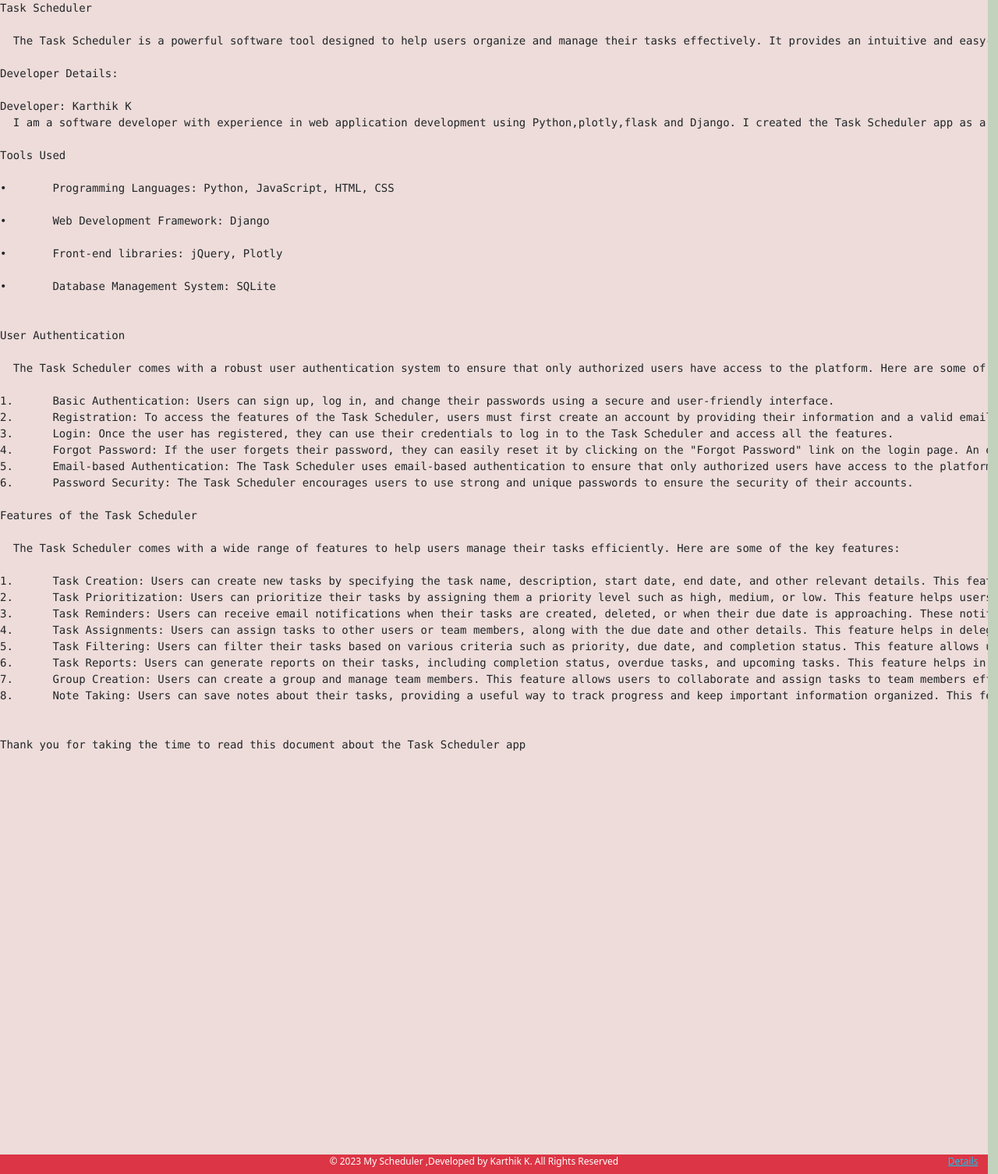
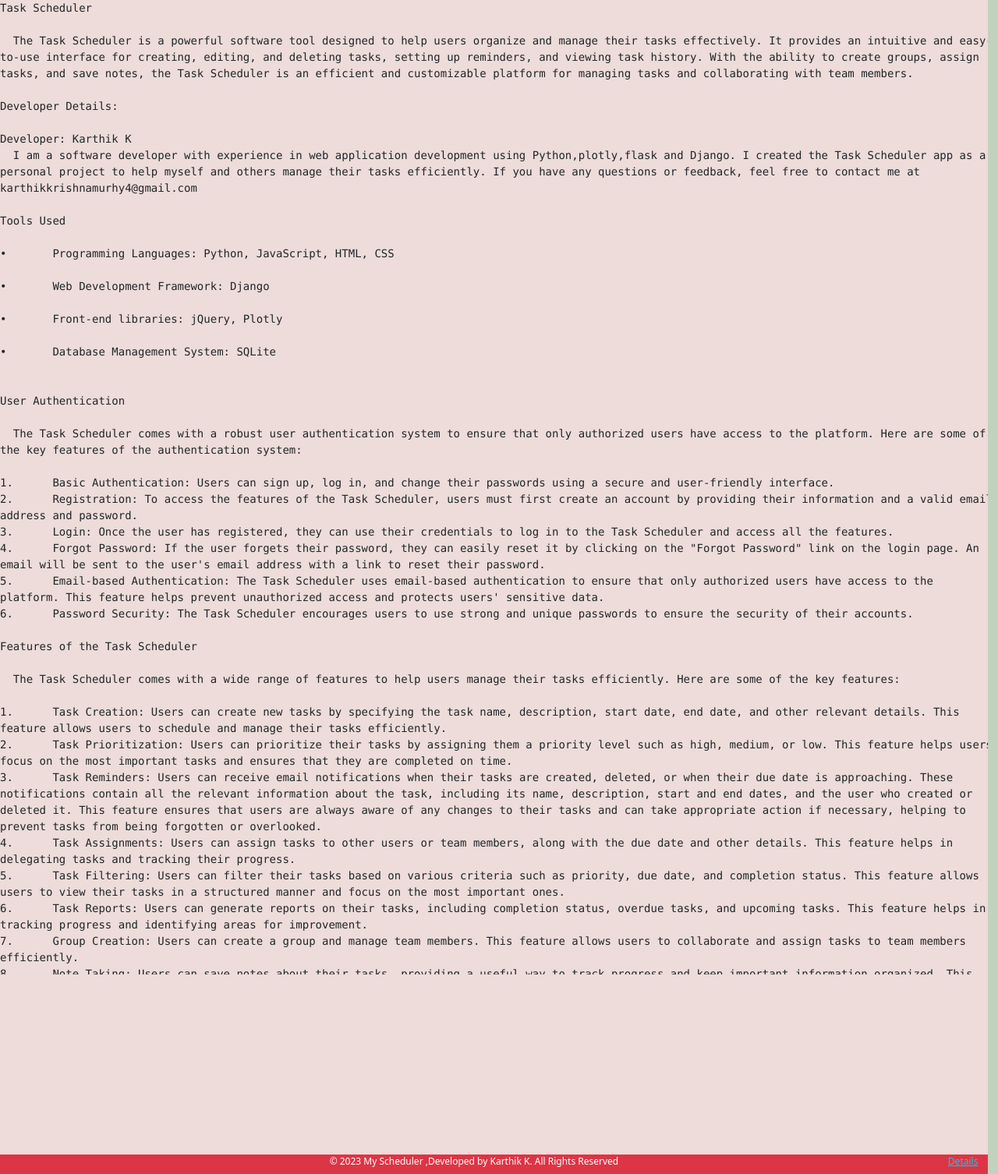
Before and after one commit to KarthikKashi98/DjangoProject, a Django app: page /details/ in a window 1280 px wide. Shown: the part 56-1562 px from the top of the page at 78% size. Run offline with Django 4.2, Linux system fonts and the light colour scheme; parts of the project's set-up code (start-up, migrations or seed data) failed here and were passed over; some libraries are stand-ins or nearby versions.

Commit message:
Update details.html

```diff
--- a/users/Templates/details.html
+++ b/users/Templates/details.html
@@ -20,7 +20,7 @@ Login
 <div class="" style="
                           height: 80vh;
                             width:  100vw;overflow: auto;">
-<pre>
+<pre style="white-space: pre-wrap; word-wrap: break-word;">
 Task Scheduler
 
   The Task Scheduler is a powerful software tool designed to help users organize and manage their tasks effectively. It provides an intuitive and easy-to-use interface for creating, editing, and deleting tasks, setting up reminders, and viewing task history. With the ability to create groups, assign tasks, and save notes, the Task Scheduler is an efficient and customizable platform for managing tasks and collaborating with team members.
```
